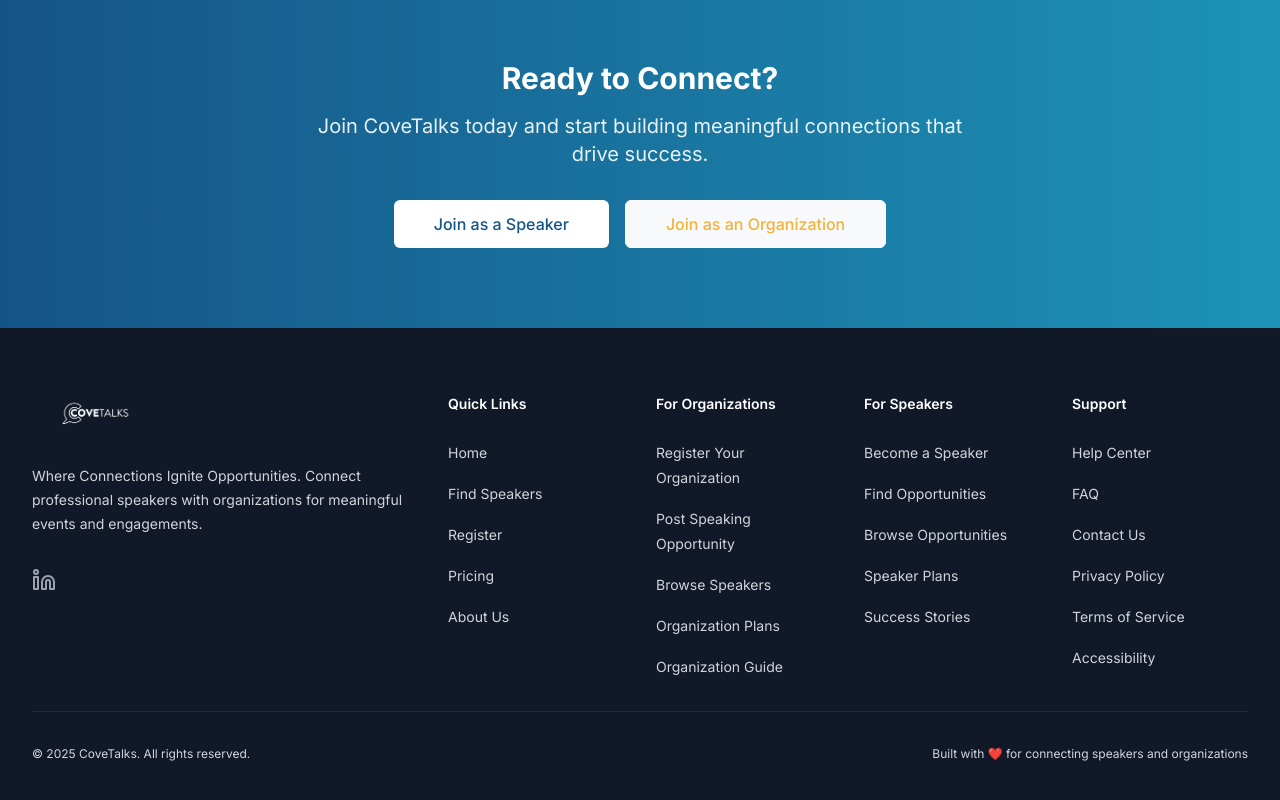
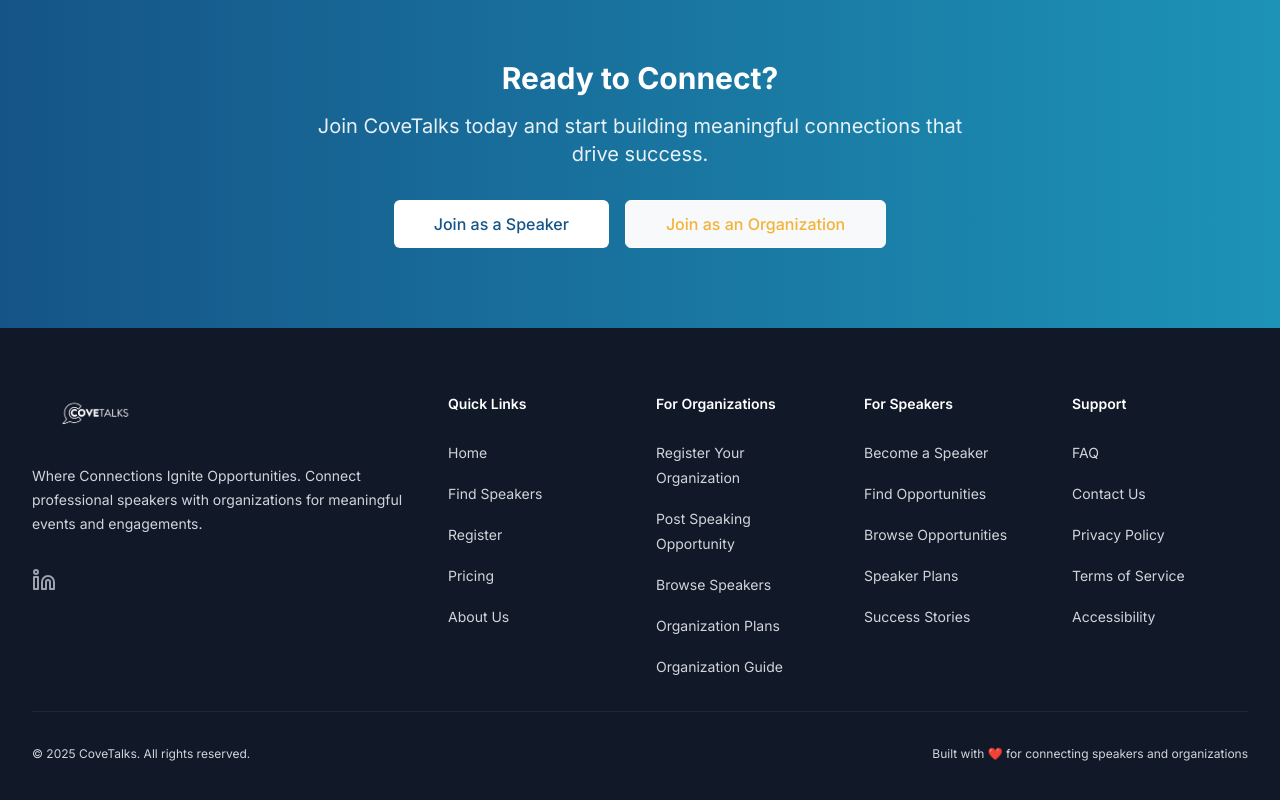
Before and after one commit to CoveTalks/CoveTalksMain, a Next.js app in the folder covetalks-nextjs/: page / in a window 1280 px wide. Shown: the part 2828-3628 px from the top of the page. Built offline with nearby package versions, Linux system fonts and the light colour scheme.

Commit message:
Update Footer.tsx

```diff
--- a/covetalks-nextjs/components/layout/Footer.tsx
+++ b/covetalks-nextjs/components/layout/Footer.tsx
@@ -27,7 +27,6 @@
     { name: 'Success Stories', href: '/success-stories' },
   ],
   support: [
-    { name: 'Help Center', href: '/help' },
     { name: 'FAQ', href: '/faq' },
     { name: 'Contact Us', href: '/contact' },
     { name: 'Privacy Policy', href: '/privacy' },
```
